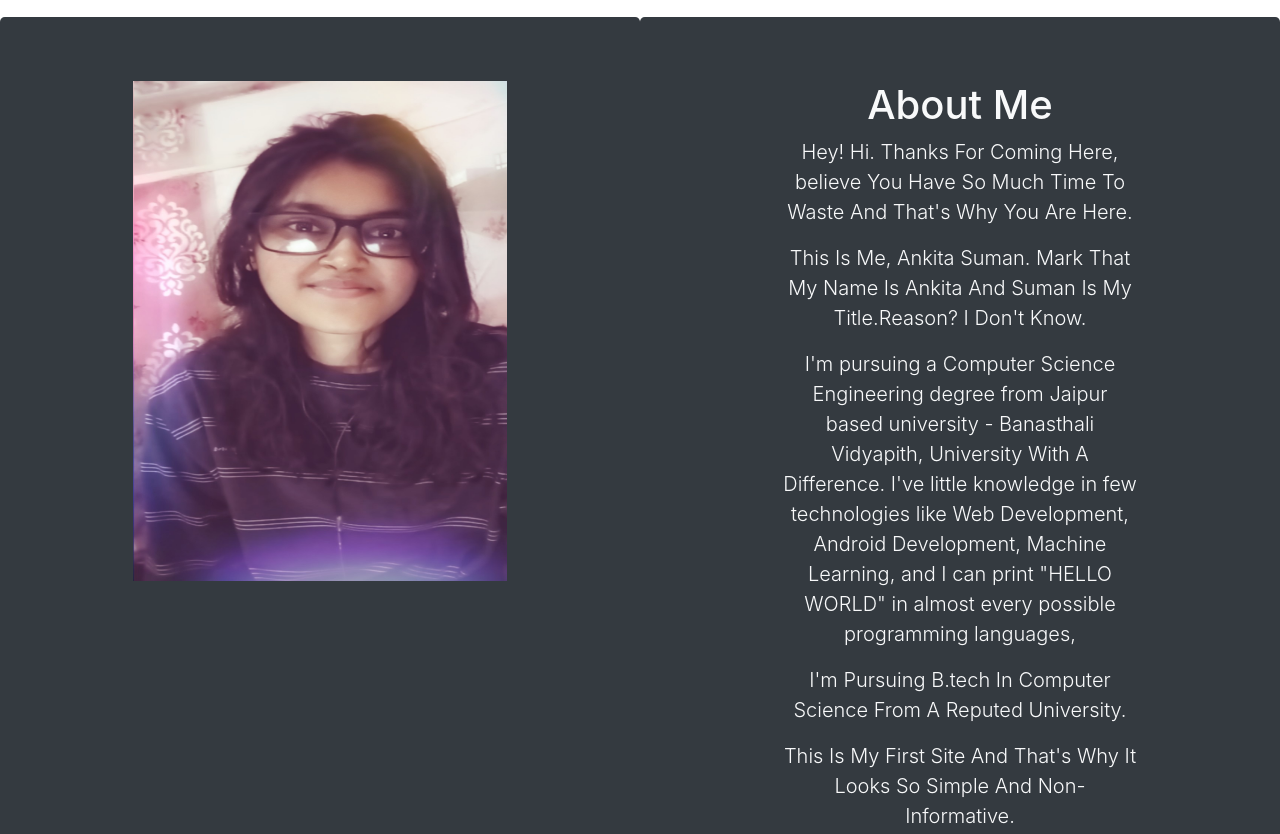
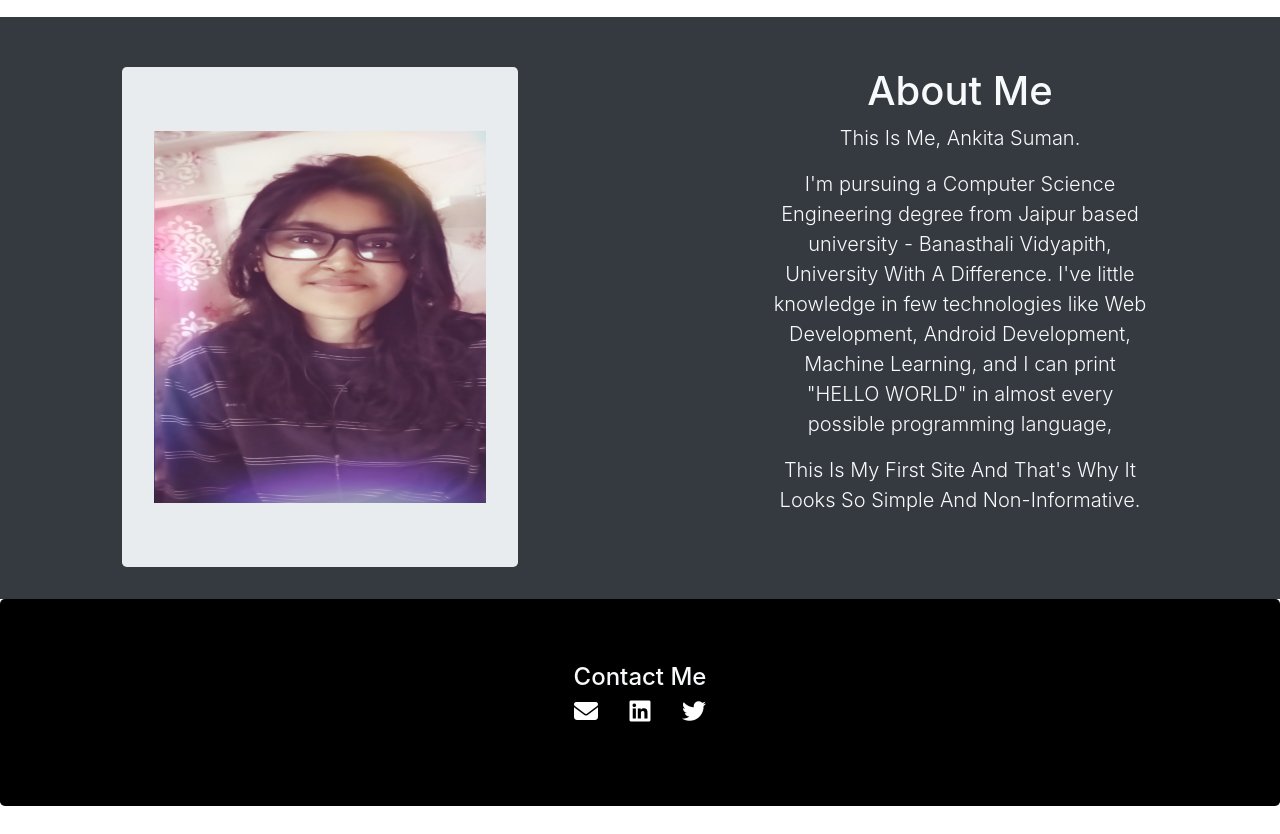
Before and after one commit to ankitasuman009/ankitasuman009.github.io, a plain HTML site: page about.html in a window 1280 px wide. Shown: the part 2420-3254 px from the top of the page. Drawn offline with nearby package versions, Linux system fonts and the light colour scheme.

Commit message:
Update about.html

```diff
--- a/about.html
+++ b/about.html
@@ -179,27 +179,22 @@
 
         <div id="down" class="container-fluid ">
             <div class="row">
-                <div class="col-sm-8 col-md-6 image-fluid jumbotron text-center bg-dark">
-                    <img src="images/about/Snapchat-2141243166.jpg" alt="ME" class="me">
+                <div class="col-sm-8 col-md-6 image-fluid text-center bg-dark" style="padding-top: 50px;">
+                    <img src="images/about/Snapchat-2141243166.jpg" alt="ME" class="me jumbotron">
                 </div>
-                <div class="col-sm-8 jumbotron col-md-6 bg-dark text-light text-center">
-                    <div class="container">
+                <div class="col-sm-8 col-md-6 bg-dark text-light text-center">
+                    <div class="container" style="padding-top: 50px;">
                         <div class="row ">
                             <div class="col-md-2"></div>
                             <div class="col-md-8">
                                 <div class="lead">
                                     <h1>About Me</h1>
-                                    <p>Hey! Hi. Thanks For Coming Here,
-                                    believe You Have So Much Time To Waste
-                                    And That's Why You Are Here.
-                                    <p>This Is Me, Ankita Suman. Mark That My Name Is
-                                        Ankita And Suman Is My Title.Reason? I Don't Know.</p>
-                                    <p>I'm pursuing a  Computer Science Engineering degree from Jaipur based
-                    university - Banasthali Vidyapith, University With A Difference.
-                    I've little knowledge in few technologies like Web Development, Android Development, Machine Learning,
-                    and I can print "HELLO WORLD" in almost every possible programming languages, </p>
-                                    <p>I'm Pursuing B.tech In Computer
-                                        Science From A Reputed University.</p>
+                                    <p>This Is Me, Ankita Suman.</p>
+                                    <p>I'm pursuing a Computer Science Engineering degree from Jaipur based
+                                        university - Banasthali Vidyapith, University With A Difference.
+                                        I've little knowledge in few technologies like Web Development,
+                                        Android Development, Machine Learning, and I can print
+                                        "HELLO WORLD" in almost every possible programming language,</p>
                                     <p>This Is My First Site And That's Why It
                                     Looks So Simple And Non-Informative.</p>
                                 </div>
@@ -210,7 +205,7 @@
             </div>
         </div>
 
-        <div class="jumbotron text-center text-light" style="background-color: #000000">
+        <div class="container-fluid jumbotron text-center text-light" style="background-color: #000000;">
             <h4>Contact Me</h4>
             <p>
                 <a class="email si-rounded si-small si-email" href="mailto: btbtc18020_ankita@banasthali.in"><i class="fa fa-envelope"></i></a> &nbsp;&nbsp; &nbsp;&nbsp;
```
